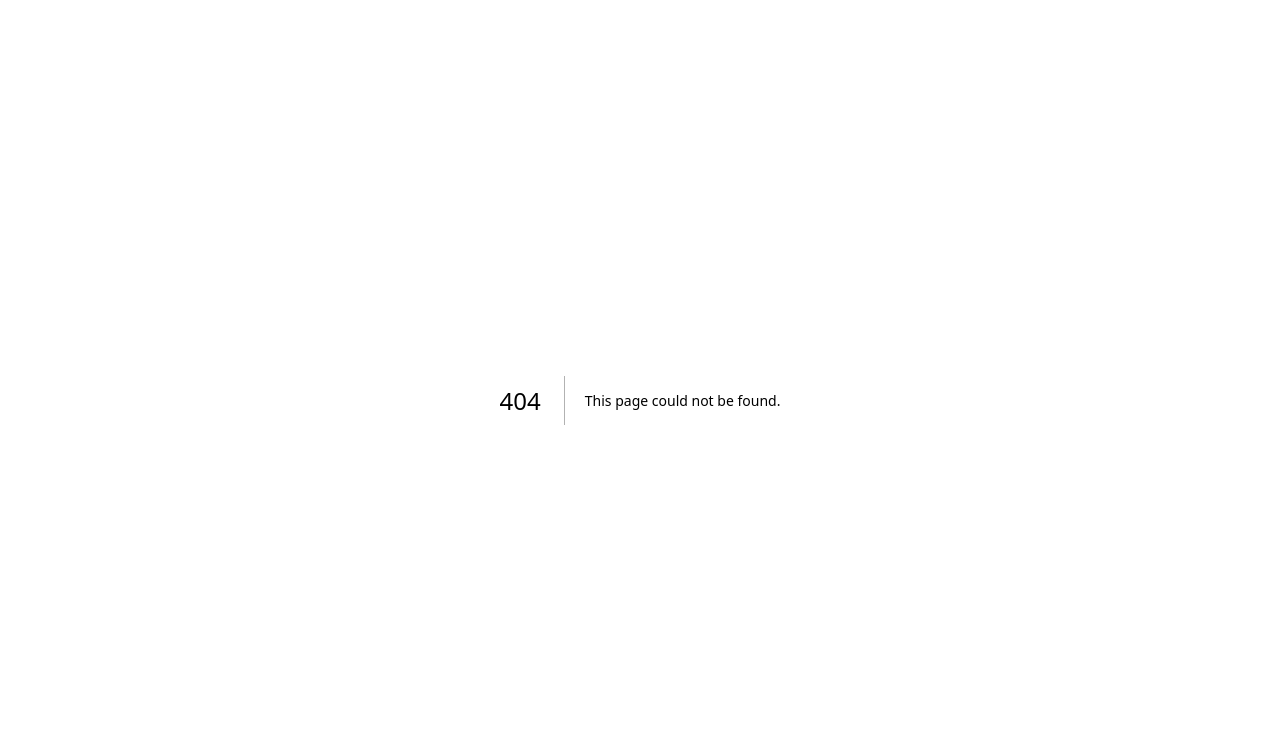
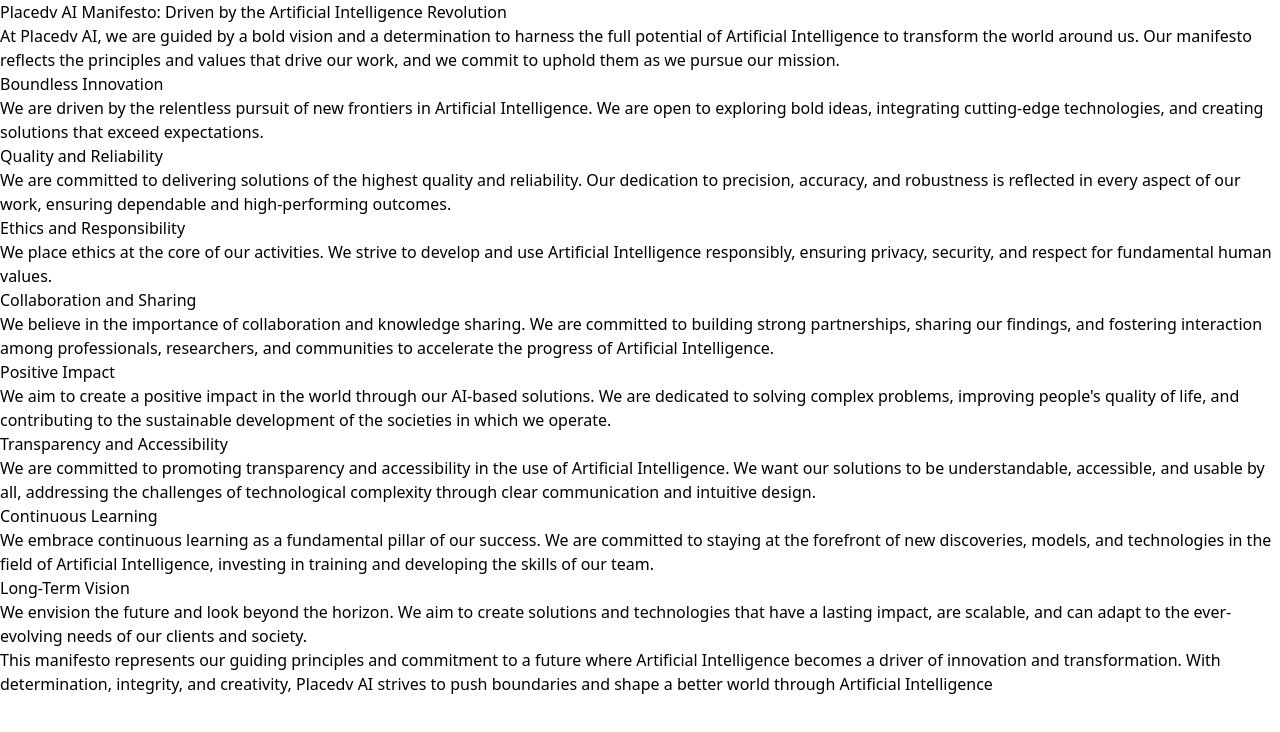
Before and after one commit to scasolari/pdv-project-placedv-ai-v1, a Next.js app: page /manifesto in a window 1280 px wide. Before the commit this address had no page. Shown: the top 732 px of the page. Built offline with nearby package versions, Linux system fonts and the light colour scheme.

Commit message:
added manifesto page

```diff
--- a/components/footer.js
+++ b/components/footer.js
@@ -37,6 +37,7 @@ const navigation = {
     company: [
         { name: "About", href: "/about" },
         { name: "Research", href: "/research" },
+        { name: "Manifesto", href: "/manifesto" },
     ],
     support: [
         { name: "GitHub", href: "https://github.com/scasolari/pdv-project-placedv-ai-v1" },
--- a/pages/_meta.json
+++ b/pages/_meta.json
@@ -25,6 +25,11 @@
     "type": "page",
     "title": "Research"
   },
+  "manifesto": {
+    "type": "page",
+    "title": "Manifesto",
+    "display": "hidden"
+  },
   "confirm": {
     "type": "page",
     "title": "Confirm",
--- /dev/null
+++ b/pages/manifesto.mdx
@@ -0,0 +1,41 @@
+---
+title: 'Manifesto'
+---
+
+# Placedv AI Manifesto: Driven by the Artificial Intelligence Revolution
+
+At Placedv AI, we are guided by a bold vision and a determination to harness the full potential of Artificial Intelligence to transform the world around us. Our manifesto reflects the principles and values that drive our work, and we commit to uphold them as we pursue our mission.
+
+### Boundless Innovation
+
+We are driven by the relentless pursuit of new frontiers in Artificial Intelligence. We are open to exploring bold ideas, integrating cutting-edge technologies, and creating solutions that exceed expectations.
+
+### Quality and Reliability
+
+We are committed to delivering solutions of the highest quality and reliability. Our dedication to precision, accuracy, and robustness is reflected in every aspect of our work, ensuring dependable and high-performing outcomes.
+
+### Ethics and Responsibility
+
+We place ethics at the core of our activities. We strive to develop and use Artificial Intelligence responsibly, ensuring privacy, security, and respect for fundamental human values.
+
+### Collaboration and Sharing
+
+We believe in the importance of collaboration and knowledge sharing. We are committed to building strong partnerships, sharing our findings, and fostering interaction among professionals, researchers, and communities to accelerate the progress of Artificial Intelligence.
+
+### Positive Impact
+
+We aim to create a positive impact in the world through our AI-based solutions. We are dedicated to solving complex problems, improving people's quality of life, and contributing to the sustainable development of the societies in which we operate.
+
+### Transparency and Accessibility
+
+We are committed to promoting transparency and accessibility in the use of Artificial Intelligence. We want our solutions to be understandable, accessible, and usable by all, addressing the challenges of technological complexity through clear communication and intuitive design.
+
+### Continuous Learning
+
+We embrace continuous learning as a fundamental pillar of our success. We are committed to staying at the forefront of new discoveries, models, and technologies in the field of Artificial Intelligence, investing in training and developing the skills of our team.
+
+### Long-Term Vision
+
+We envision the future and look beyond the horizon. We aim to create solutions and technologies that have a lasting impact, are scalable, and can adapt to the ever-evolving needs of our clients and society.
+
+This manifesto represents our guiding principles and commitment to a future where Artificial Intelligence becomes a driver of innovation and transformation. With determination, integrity, and creativity, Placedv AI strives to push boundaries and shape a better world through Artificial Intelligence
```
